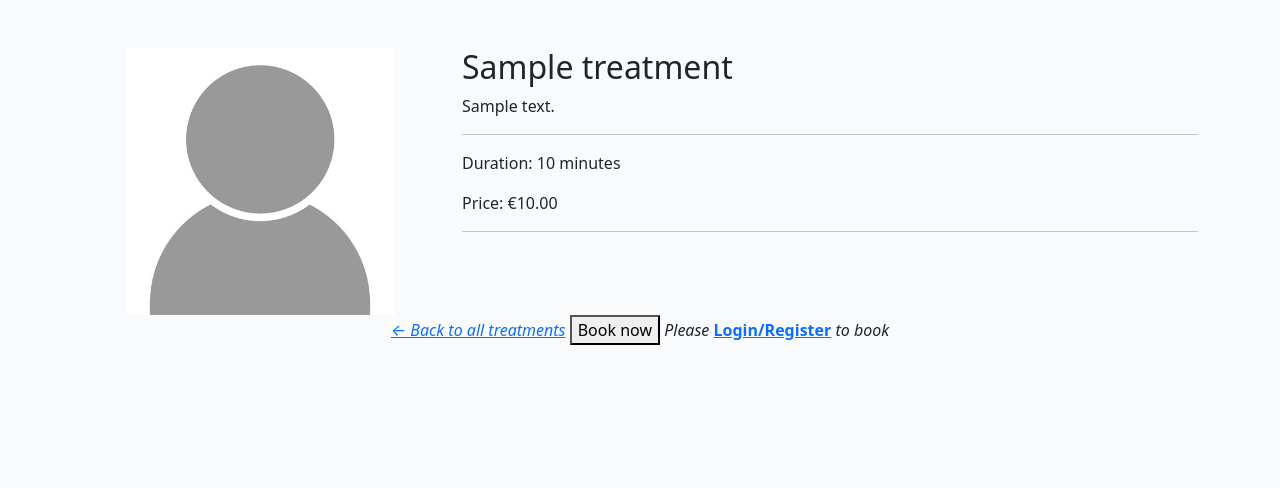
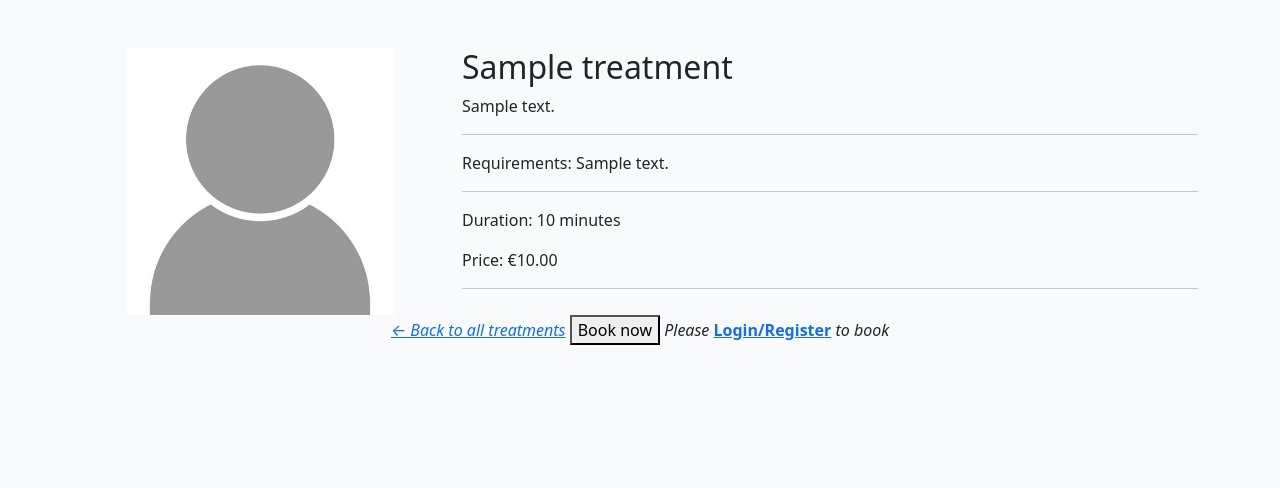
Before and after one commit to abigail-ryan/serenity-day-spa, a Django app: a page that uses treatments/templates/treatments/treatment_details.html in a window 1280 px wide. Shown: the part 16-504 px from the top of the page. Run offline with Django 4.2, Linux system fonts and the light colour scheme; tables that the repository leaves empty hold one stand-in row (values such as "Sample post").

Commit message:
Add displaying requirements to treatment_details.html

```diff
--- a/treatments/templates/treatments/treatment_details.html
+++ b/treatments/templates/treatments/treatment_details.html
@@ -11,6 +11,9 @@
             <h2>{{ treatment.name }}</h2>
             <!-- Content goes directly underneath this -->
             {{ treatment.description | safe }}
+            <hr>
+            <p>Requirements:
+                {{ treatment.requirements_details | safe }}</p>
             <hr>
             <p>Duration: {{ treatment.duration }} minutes</p>
             <p>Price: €{{ treatment.price }}</p>
```
